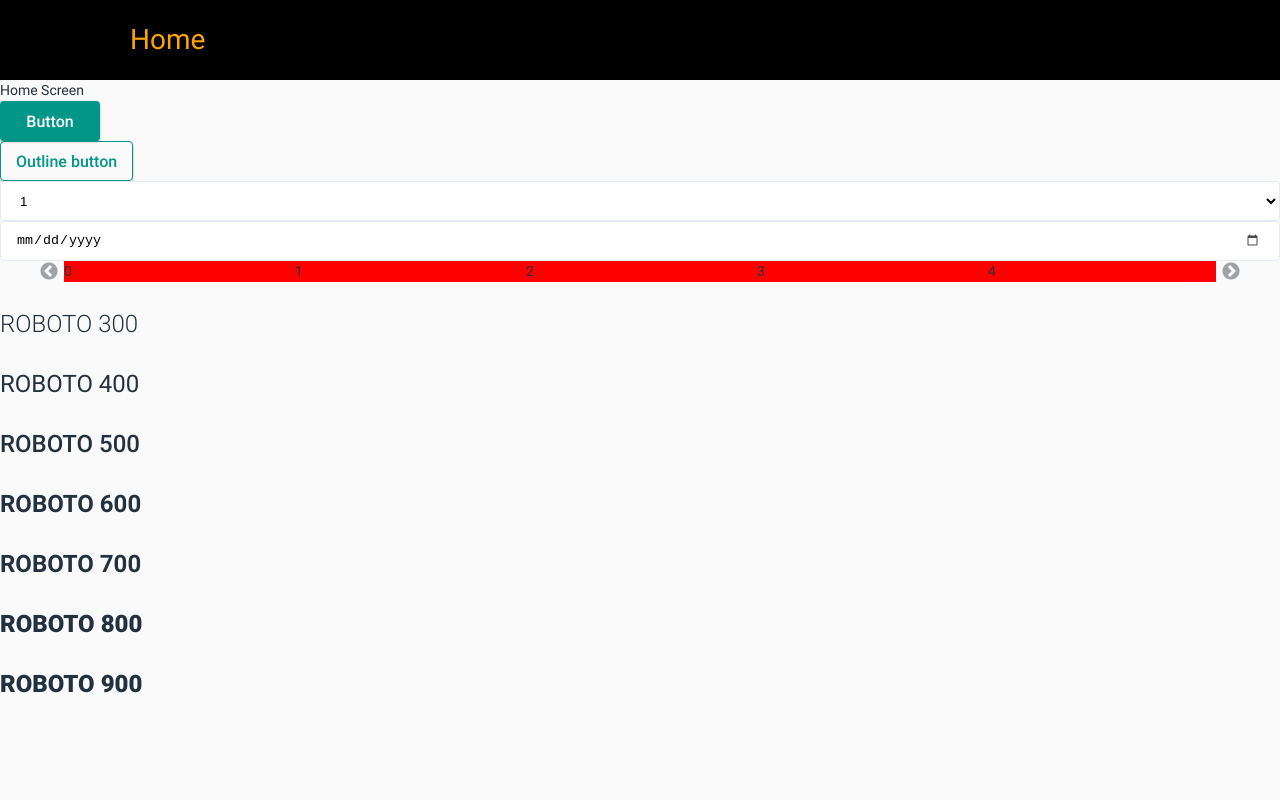
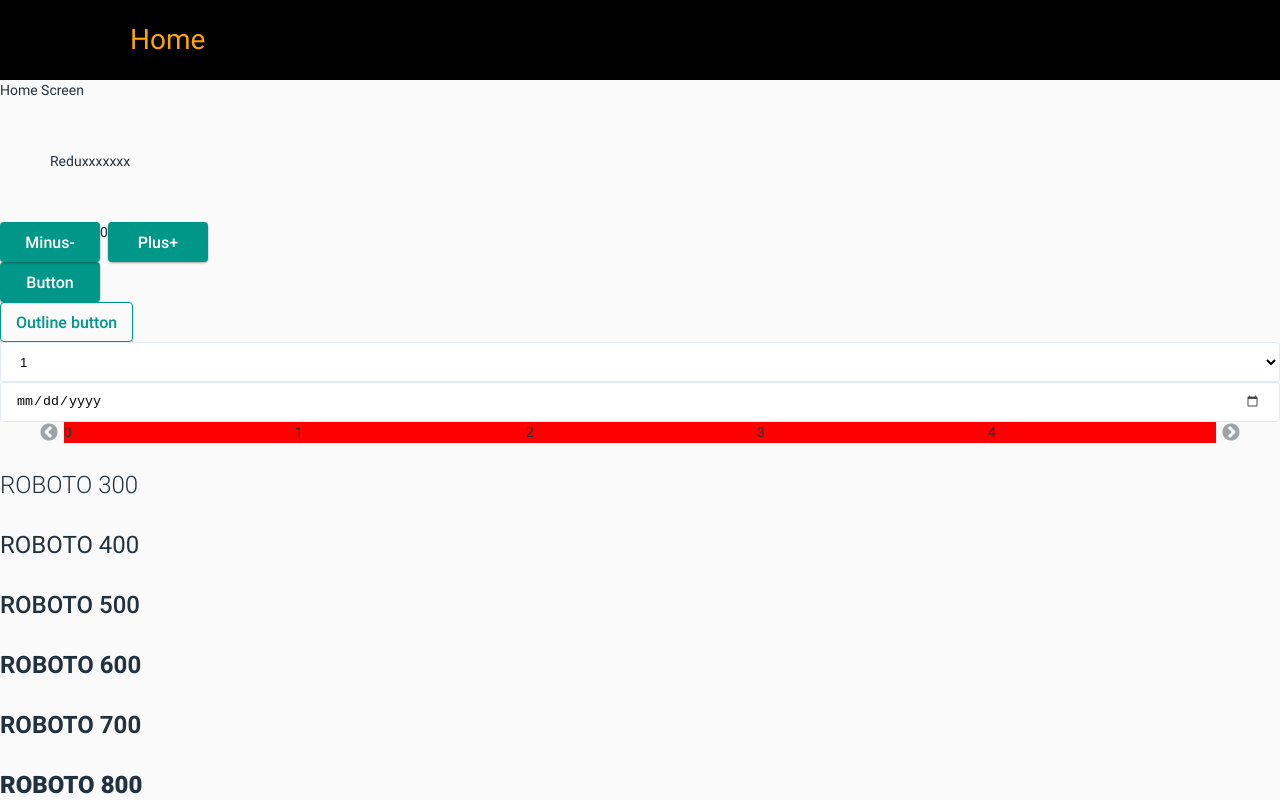
Before and after one commit to Nguyen-Dinh-Tung/app-template, a React (Create React App) app: page / in a window 1280 px wide. Built offline with nearby package versions, Linux system fonts and the light colour scheme.

Commit message:
update react-redux

```diff
--- a/package.json
+++ b/package.json
@@ -3,11 +3,13 @@
   "version": "0.1.0",
   "private": true,
   "dependencies": {
+    "@reduxjs/toolkit": "^1.8.2",
     "@types/node": "^16.7.13",
     "@types/react": "^18.0.0",
     "@types/react-dom": "^18.0.0",
-    "react": "^18.0.0",
-    "react-dom": "^18.0.0",
+    "react": "^18.2.0",
+    "react-dom": "^18.2.0",
+    "react-redux": "^8.0.2",
     "react-router-dom": "^6.2.2",
     "react-scripts": "4.0.3",
     "react-slick": "^0.28.1",
--- a/public/index.html
+++ b/public/index.html
@@ -6,31 +6,28 @@
   <meta name="viewport" content="width=device-width, initial-scale=1" />
   <meta name="theme-color" content="#000000" />
 
-  <meta name="description"
-    content="Discover NFTs, track the latest drops, and follow the collections you love with the OpenSea app. Visit the App Store and the Google Play store to download.">
+  <meta name="description" content="">
   <meta name="robots" content="max-snippet:-1, max-image-preview:large, max-video-preview:-1">
-  <link rel="canonical" href="https://opensea.io/blog/announcements/introducing-the-opensea-mobile-app/">
+  <link rel="canonical" href="">
   <meta property="og:locale" content="en_US">
   <meta property="og:type" content="article">
-  <meta property="og:title" content="Introducing the OpenSea mobile app - OpenSea Blog">
-  <meta property="og:description"
-    content="Discover NFTs, track the latest drops, and follow the collections you love with the OpenSea app. Visit the App Store and the Google Play store to download.">
-  <meta property="og:url" content="https://opensea.io/blog/announcements/introducing-the-opensea-mobile-app/">
-  <meta property="og:site_name" content="OpenSea Blog">
-  <meta property="og:image" content="https://opensea.io/blog/wp-content/uploads/2021/09/new-ios-app.png">
-  <meta property="og:image:secure_url" content="https://opensea.io/blog/wp-content/uploads/2021/09/new-ios-app.png">
+  <meta property="og:title" content="">
+  <meta property="og:description" content="">
+  <meta property="og:url" content="">
+  <meta property="og:site_name" content="">
+  <meta property="og:image" content="">
+  <meta property="og:image:secure_url" content="">
   <meta property="og:image:width" content="1125">
   <meta property="og:image:height" content="750">
   <meta name="twitter:card" content="summary_large_image">
-  <meta name="twitter:description"
-    content="Discover NFTs, track the latest drops, and follow the collections you love with the OpenSea app. Visit the App Store and the Google Play store to download.">
-  <meta name="twitter:title" content="Introducing the OpenSea mobile app - OpenSea Blog">
-  <meta name="twitter:site" content="@opensea">
-  <meta name="twitter:image" content="https://opensea.io/blog/wp-content/uploads/2021/09/new-ios-app.png">
-  <meta name="twitter:creator" content="@opensea">
+  <meta name="twitter:description" content="">
+  <meta name="twitter:title" content="">
+  <meta name="twitter:site" content="">
+  <meta name="twitter:image" content="">
+  <meta name="twitter:creator" content="">
 
   <meta name="Jackpot" content="Web site about jackpot" />
-  <script src="https://kit.fontawesome.com/fc21a8c0e8.js" crossorigin="anonymous"></script>
+  <!-- <script src="https://kit.fontawesome.com/fc21a8c0e8.js" crossorigin="anonymous"></script> -->
   <link rel="icon" href="./top-jackpot.png" />
   <title>Jackpot</title>
 </head>
--- a/src/App.tsx
+++ b/src/App.tsx
@@ -1,14 +1,12 @@
 import React from "react";
-import { ThemeProvider } from "styled-components";
-import { GlobalStyle, theme } from "./libs/GlobalStyles";
 import ScreenRouter from "./screens";
+import AppProvider from "store";
 
 export const App = () => {
   return (
-    <ThemeProvider theme={theme}>
-      <GlobalStyle />
+    <AppProvider>
       <ScreenRouter />
-    </ThemeProvider>
+    </AppProvider>
   );
 };
 
--- /dev/null
+++ b/src/screens/home/Counter.tsx
@@ -0,0 +1,34 @@
+import { Button } from "components/UI/Button";
+import React from "react";
+import { decrement, increment } from "store/redux/counter";
+import styled from "styled-components";
+import { useDispatch, useSelector } from "react-redux";
+
+export const CounterSection = () => {
+  const count = useSelector((state: any) => state.counter.value);
+  const dispatch = useDispatch();
+  return (
+    <Styles>
+      <div style={{ padding: "50px" }}>Reduxxxxxxx</div>
+      <div style={{ display: "flex" }}>
+        <Button
+          onClick={() => {
+            dispatch(decrement());
+          }}
+        >
+          Minus-
+        </Button>
+        <div>{count}</div>
+        <Button
+          onClick={() => {
+            dispatch(increment());
+          }}
+        >
+          Plus+
+        </Button>
+      </div>
+    </Styles>
+  );
+};
+
+const Styles = styled.div``;
--- a/src/screens/home/index.tsx
+++ b/src/screens/home/index.tsx
@@ -5,11 +5,13 @@ import { Select } from "components/UI/Select";
 import { SlickSlider } from "components/UI/SlickSlider";
 import React from "react";
 import Main from "screens/main";
+import { CounterSection } from "./Counter";
 
 const HomeScreen = () => {
   return (
     <Main>
       Home Screen
+      <CounterSection />
       <Button>Button</Button>
       <Button outline>Outline button</Button>
       <Select options={[1, 2, 3, 4, 5]} />
--- /dev/null
+++ b/src/store/index.tsx
@@ -0,0 +1,18 @@
+import React from "react";
+import { ThemeProvider } from "styled-components";
+import { GlobalStyle, theme } from "libs/GlobalStyles";
+import store from "./redux";
+import { Provider } from "react-redux";
+
+export const AppProvider = ({ children }: any) => {
+  return (
+    <Provider store={store}>
+      <ThemeProvider theme={theme}>
+        <GlobalStyle />
+        {children}
+      </ThemeProvider>
+    </Provider>
+  );
+};
+
+export default AppProvider;
--- /dev/null
+++ b/src/store/redux/counter.ts
@@ -0,0 +1,27 @@
+import { createSlice } from "@reduxjs/toolkit";
+
+const defaultValue = {
+  value: 0,
+};
+
+export const counterReducer = createSlice({
+  name: "counter",
+  initialState: defaultValue,
+  reducers: {
+    increment: (state) => {
+      state.value += 1;
+    },
+    decrement: (state) => {
+      state.value -= 1;
+    },
+    incrementByAmount: (state, action) => {
+      state.value += action.payload;
+    },
+  },
+});
+
+// // Action creators are generated for each case reducer function
+export const { increment, decrement, incrementByAmount } =
+  counterReducer.actions;
+
+export default counterReducer.reducer;
--- /dev/null
+++ b/src/store/redux/index.ts
@@ -0,0 +1,8 @@
+import { configureStore } from "@reduxjs/toolkit";
+import counterReducer from "./counter";
+
+export default configureStore({
+  reducer: {
+    counter: counterReducer,
+  },
+});
```
Also changed, not shown: 1 other file (tests, documents, lock files or other folders).
